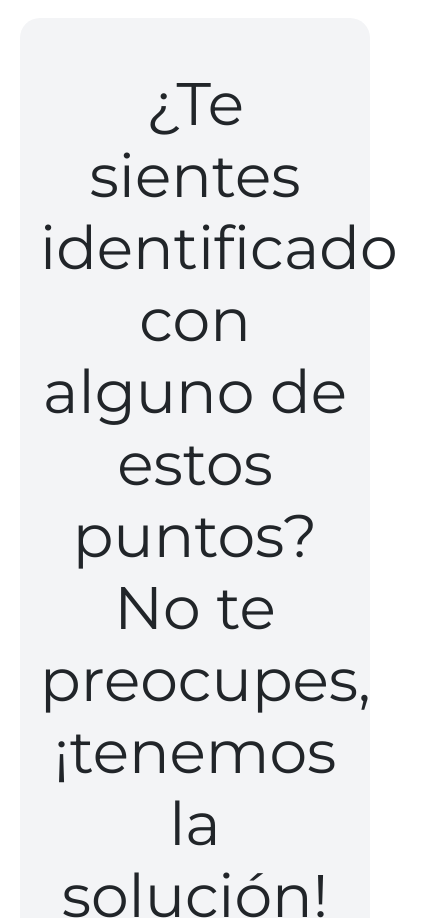
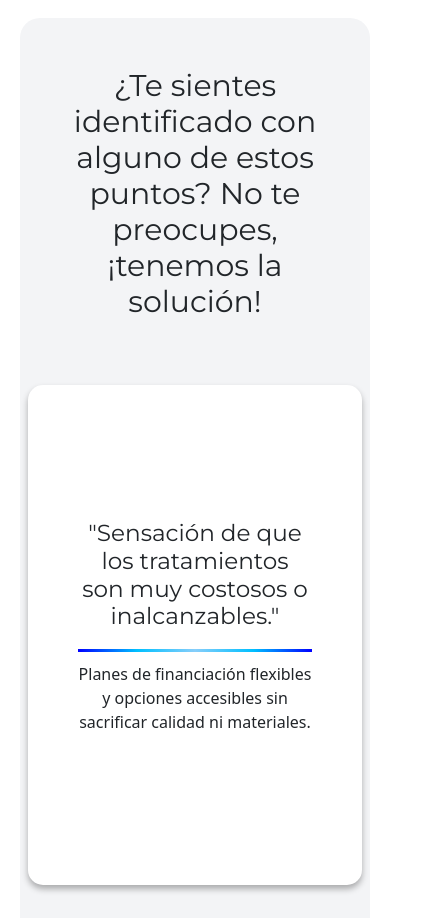
Before and after one commit to TasyMed/resiDental, a plain HTML site: page index.html in a window 390 px wide. Shown: the part 942-1860 px from the top of the page, 439 px wide, since content can reach past the window. Drawn offline with nearby package versions, Linux system fonts and the light colour scheme.

Commit message:
Textos resposive

```diff
--- a/css/main.css
+++ b/css/main.css
@@ -134,3 +134,11 @@
     margin: 40px;
     font-size: 60px;
 }
+
+@media screen and (max-width: 768px) {
+    .text-service,.text-puntos{
+        font-size: 30px;
+        margin: 15px;
+    }
+
+}
```
